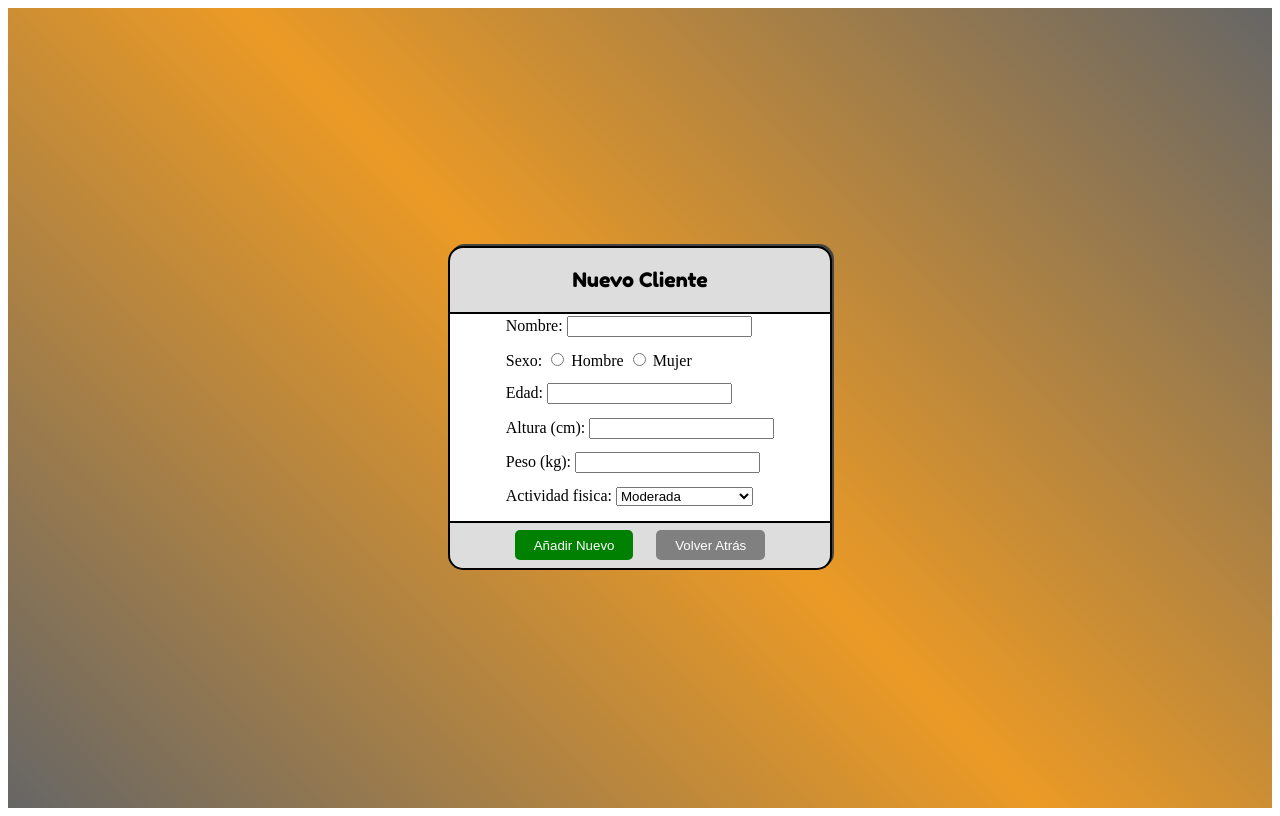
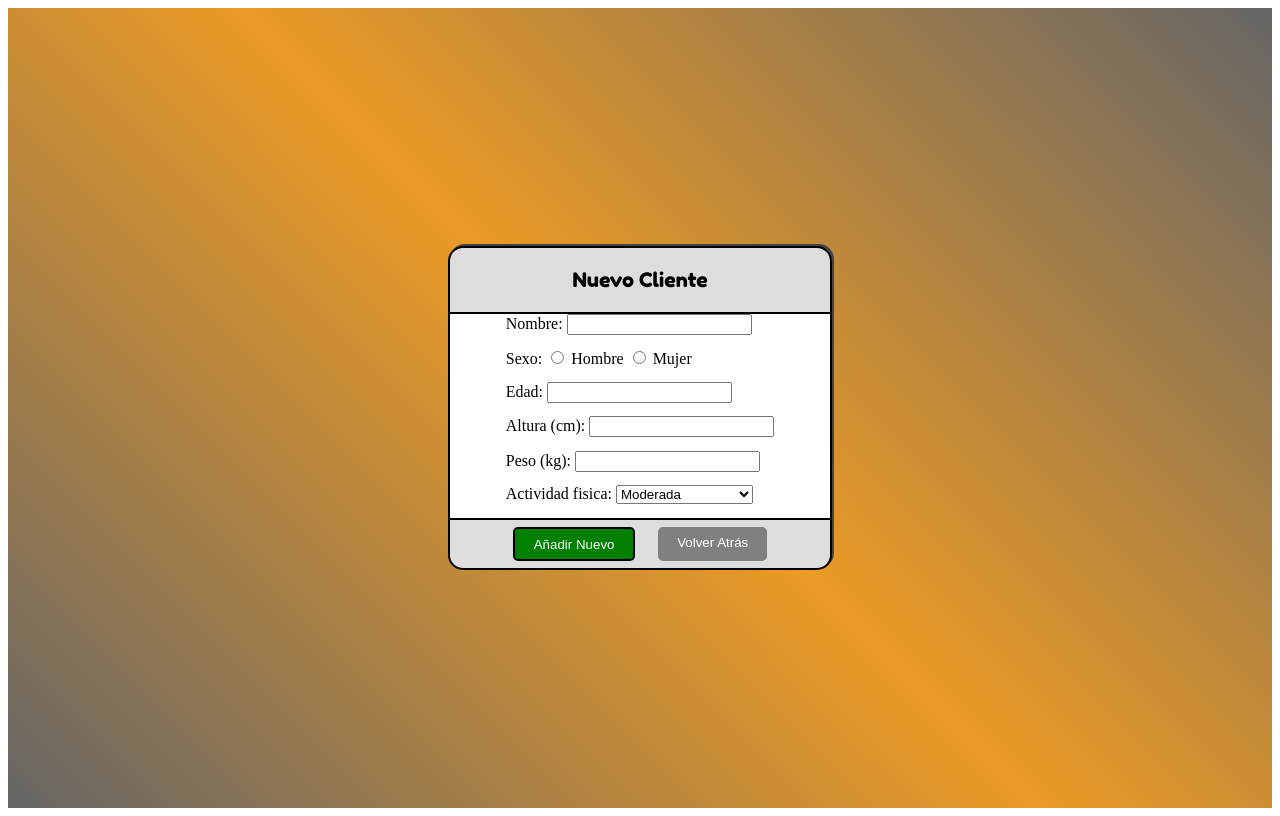
Before and after one commit to javierMoret/examenInterfaces, a plain HTML site: page index.html in a window 1280 px wide. Both pictures are taken after a click on the button "Añadir cliente". Drawn offline with Linux system fonts and the light colour scheme.

Commit message:
examen acabado

```diff
--- a/static/style.css
+++ b/static/style.css
@@ -149,6 +149,7 @@ tr,td{
 }
 #anadircliente{
     background-color: green;
+    border: #000 2px solid;
 }
 #volver{
     background-color: gray;
```
